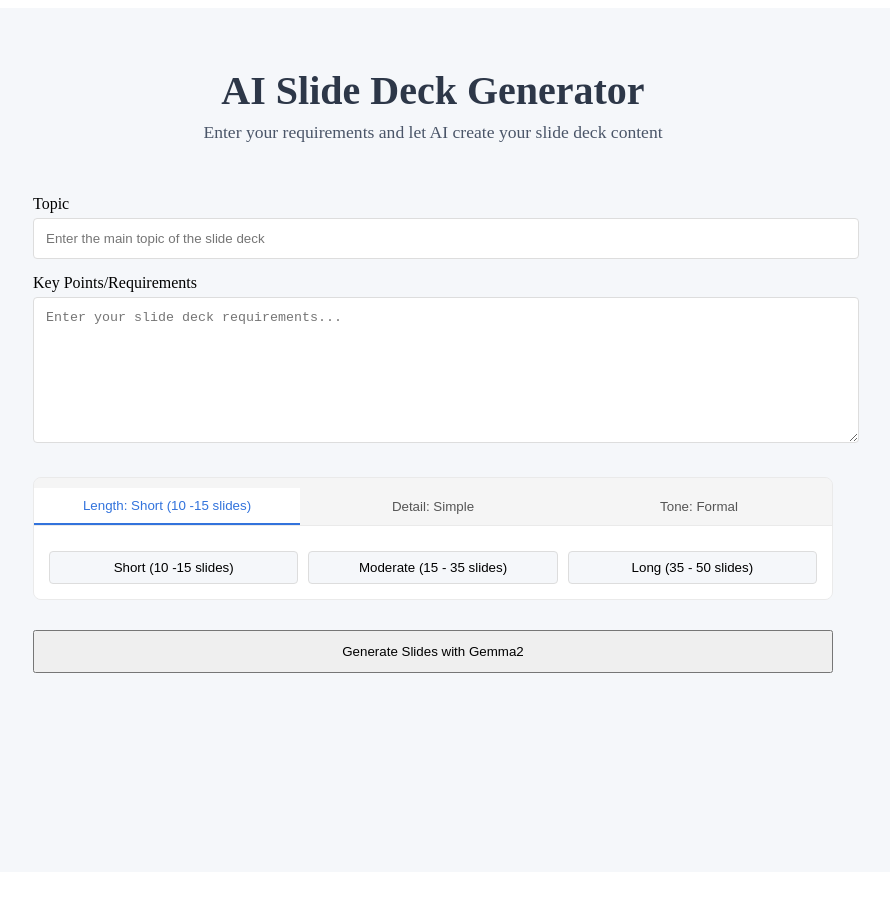
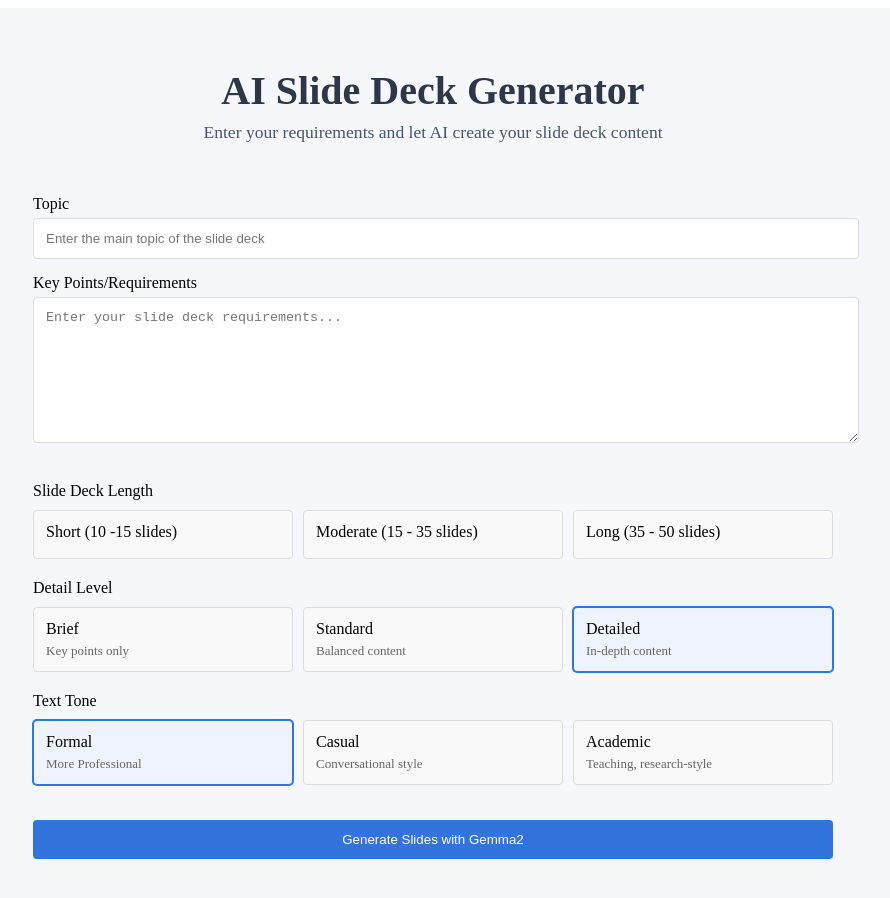
Before and after one commit to AaleenKhalid/SlideMaster, a SvelteKit app in the folder frontend/: page / in a window 1280 px wide. Shown: the top 898 px of the page, without its empty margins (207-1097 px from the left). Built offline with nearby package versions, Linux system fonts and the light colour scheme.

Commit message:
Changed the Form look. I like it now

```diff
--- a/frontend/src/components/PromptForm.svelte
+++ b/frontend/src/components/PromptForm.svelte
@@ -23,36 +23,37 @@
         ],
 
         detailLevel: [
-            { value: 'simple', label: 'Simple' },
-            { value: 'detailed', label: 'Detailed' },
+            { value: 'brief', label: 'Brief', description: 'Key points only' },
+            { value: 'standard', label: 'Standard', description: 'Balanced content' },
+            { value: 'detailed', label: 'Detailed', description: 'In-depth content' }
         ],
 
         textTone: [
-            { value: 'formal', label: 'Formal' },
-            { value: 'casual', label: 'Casual' },
-            { value: 'academic', label: 'Academic' },
+            { value: 'formal', label: 'Formal', description: 'More Professional' },
+            { value: 'casual', label: 'Casual', description: 'Conversational style'},
+            { value: 'academic', label: 'Academic', description: 'Teaching, research-style' },
         ]
     };
 
-    // Have active option section
-    let activeOption = 'slideDeckLength';
-
-    function setActiveOption(option) {
-        activeOption = option;
-    }
-
-    function selectOption(setting, value) {
-        if (setting === 'slideDeckLength') slideDeckLength = value;
-        if (setting === 'detailLevel') detailLevel = value;
-        if (setting === 'textTone') textTone = textTone;
-    }
-
-    function getSelectedLabel(setting) {
-        const selected = options[setting].find(opt =>
-            opt.value === (setting === 'slideDeckLength') ? slideDeckLength : setting === 'detailLevel' ? detailLevel : textTone);
-
-        return selected ? selected.label : '';
-    }
+    // // Have active option section
+    // let activeOption = 'slideDeckLength';
+    //
+    // function setActiveOption(option) {
+    //     activeOption = option;
+    // }
+    //
+    // function selectOption(setting, value) {
+    //     if (setting === 'slideDeckLength') slideDeckLength = value;
+    //     if (setting === 'detailLevel') detailLevel = value;
+    //     if (setting === 'textTone') textTone = textTone;
+    // }
+    //
+    // function getSelectedLabel(setting) {
+    //     const selected = options[setting].find(opt =>
+    //         opt.value === (setting === 'slideDeckLength') ? slideDeckLength : setting === 'detailLevel' ? detailLevel : textTone);
+    //
+    //     return selected ? selected.label : '';
+    // }
 
 
     async function handleSubmit() {
@@ -61,12 +62,19 @@
         isLoading = true;
 
         try {
+            const prompt = {
+                keyPoints,
+                topicHeading,
+                slideDeckLength,
+                detailLevel,
+                textTone
+            };
 
-            prompt = 'Topic heading will be: ' + topicHeading + '\n' +
-                'Key Points you need to cover are: ' + keyPoints + '\n' +
-                'There should be ' + slideDeckLength + ' slides.' + '\n' +
-                'The content should have a ' + textTone + ' tone' + '\n' +
-                'The content should be ' + detailLevel;
+            // prompt = 'Topic heading will be: ' + topicHeading + '\n' +
+            //     'Key Points you need to cover are: ' + keyPoints + '\n' +
+            //     'There should be ' + slideDeckLength + ' slides.' + '\n' +
+            //     'The content should have a ' + textTone + ' tone' + '\n' +
+            //     'The content should be ' + detailLevel;
 
             const response = await generateSlides(prompt);
             generatedMarkdown = response.markdown;
@@ -98,84 +106,64 @@
             <textarea
                     bind:value={keyPoints}
                     placeholder="Enter your slide deck requirements..."
-                    rows="5"
+                    rows="4"
                     required
             ></textarea>
         </div>
 
-        <div class="carousel-container">
-            <div class="tabs">
-                <button
-                        type="button"
-                        class:active={activeOption === 'slideDeckLength'}
-                        on:click={() => setActiveOption('slideDeckLength')}
+        <div class="requirement-selection">
+            <div class="option-group">
+                <h3>Slide Deck Length</h3>
+                <div class="card-options">
+                    {#each options.slideDeckLength as option}
+                        <div
+                            class="option-card"
+                            class:selected={slideDeckLength === option.value}
+                            on:click={() => slideDeckLength = option.value}
                         >
-                    Length: {getSelectedLabel('slideDeckLength')}
-                </button>
-                <button
-                        type="button"
-                        class:active={activeOption === 'detailLevel'}
-                        on:click={() => setActiveOption('detailLevel')}
-                >
-                    Detail: {getSelectedLabel('detailLevel')}
-                </button>
-                <button
-                        type="button"
-                        class:active={activeOption === 'textTone'}
-                        on:click={() => setActiveOption('textTone')}
-                >
-                    Tone: {getSelectedLabel('textTone')}
-                </button>
+                            <div class="card-header">{option.label}</div>
+                            <div class="card-description">{option.description}</div>
+                        </div>
+                    {/each}
+                </div>
             </div>
 
-            <div class="carousel-options">
-                {#if activeOption === 'slideDeckLength'}
-                    <div transition:slide={{ duration: 300, easing: quintOut }} class="option-container">
-                        {#each options.slideDeckLength as option}
-                            <button
-                                    type="button"
-                                    class:selected={slideDeckLength === option.value}
-                                    on:click={() => selectOption('slideDeckLength', option.value)}
+            <div class="option-group">
+                <h3>Detail Level</h3>
+                <div class="card-options">
+                    {#each options.detailLevel as option}
+                        <div
+                                class="option-card"
+                                class:selected={detailLevel === option.value}
+                                on:click={() => detailLevel = option.value}
                         >
-                                {option.label}
-                            </button>
+                            <div class="card-header">{option.label}</div>
+                            <div class="card-description">{option.description}</div>
+                        </div>
                     {/each}
                 </div>
-                {/if}
+            </div>
 
-                {#if activeOption === 'detailLevel'}
-                    <div transition:slide={{ duration: 300, easing: quintOut }} class="option-container">
-                        {#each options.detailLevel as option}
-                            <button
-                                    type="button"
-                                    class:selected={detailLevel === option.value}
-                                    on:click={() => selectOption('detailLevel', option.value)}
+            <div class="option-group">
+                <h3>Text Tone</h3>
+                <div class="card-options">
+                    {#each options.textTone as option}
+                        <div
+                                class="option-card"
+                                class:selected={textTone === option.value}
+                                on:click={() => textTone = option.value}
                         >
-                                {option.label}
-                            </button>
+                            <div class="card-header">{option.label}</div>
+                            <div class="card-description">{option.description}</div>
+                        </div>
                     {/each}
                 </div>
-                {/if}
-
-                {#if activeOption === 'textTone'}
-                    <div transition:slide={{ duration: 300, easing: quintOut }} class="option-container">
-                        {#each options.textTone as option}
-                            <button
-                                    type="button"
-                                    class:selected={textTone === option.value}
-                                    on:click={() => selectOption('textTone', option.value)}
-                            >
-                                {option.label}
-                            </button>
-                        {/each}
-                    </div>
-                {/if}
             </div>
         </div>
 
 
 
-        <button type="submit" disabled={isLoading}>
+        <button class="submit-btn" type="submit" disabled={isLoading}>
             {isLoading ? 'Generating...' : 'Generate Slides with Gemma2'}
         </button>
     </form>
@@ -231,69 +219,85 @@
         min-height: 120px;
     }
 
-    .carousel-container {
-        margin: 20px 0;
-        border: 1px solid #eaeaea;
-        border-radius: 8px;
-        overflow: hidden;
+    .requirement-selection {
+        margin: 25px 0;
     }
 
-    .tabs {
-        display: flex;
-        background-color: #f5f5f5;
-        border-bottom: 1px solid #eaeaea;
+   .option-group {
+       margin-bottom: 20px;
    }
 
-    .tabs button {
+   .option-group h3 {
+       margin-bottom: 10px;
+       font-size: 16px;
+       font-weight: 500;
+   }
+
+   .card-options {
+       display: flex;
+       gap: 10px;
+       flex-wrap: wrap; /* Allows flex items to wrap onto multiple lines*/
+   }
+
+   .option-card {
        flex: 1;
-        padding: 10px;
-        background: none;
+       min-width: 100px;
+       padding: 12px;
+       border: 1px solid #ddd;
+       border-radius: 4px;
+       cursor: pointer;
+       transition: all 0.2s ease;
+       background-color: #f9f9f9;
+   }
+
+   .option-card:hover {
+       border-color: #aaa;
+       background-color: #f5f5f5;
+   }
+
+   .option-card.selected {
+       border-color: #3273dc;
+       background-color: #eef3fc;
+       box-shadow: 0 0 0 1px #3273dc;
+   }
+
+    .card-header {
+        font-weight: 500;
+        margin-bottom: 5px;
+    }
+
+    .card-description {
+        font-size: 13px;
+        color: #666;
+    }
+
+    .submit-btn {
+        width: 100%;
+        padding: 12px;
+        margin-top: 10px;
+        background-color: #3273dc;
+        color: white;
         border: none;
+        border-radius: 4px;
         cursor: pointer;
         font-weight: 500;
-        color: #555;
         transition: background-color 0.2s;
     }
 
-    .tabs button.active {
-        background-color: #fff;
-        color: #3273dc;
-        border-bottom: 2px solid #3273dc;
+    .submit-btn:hover:not(:disabled) {
+        background-color: #2366c7;
     }
 
-    .option-container {
-        display: flex;
-        padding: 15px;
-        justify-content: center;
-        gap: 10px;
-        background-color: white;
+    .submit-btn:disabled {
+        background-color: #a0a0a0;
+        cursor: not-allowed;
     }
 
-    .option-container button {
-        padding: 8px 12px;
-        background: #f5f7fa;
-        border: 1px solid #ddd;
-        border-radius: 4px;
-        cursor: pointer;
-        transition: all 0.2s;
-    }
-
-    .option-container button.selected {
-        background-color: #3273dc;
-        color: white;
-        border-color: #3273dc;
-    }
-
-    .option-container button:hover:not(.selected) {
-        background-color: #e8e8e8;
-    }
-
-
-    button {
-        width: 100%;
-        padding: 12px;
-        margin-top: 10px;
-    }
+    /*button {*/
+    /*    width: 100%;*/
+    /*    padding: 12px;*/
+    /*    margin-top: 10px;*/
+    /*}*/
 
     .error {
         color: red;
```
Lines whose indentation alone changed are shown as unchanged.
